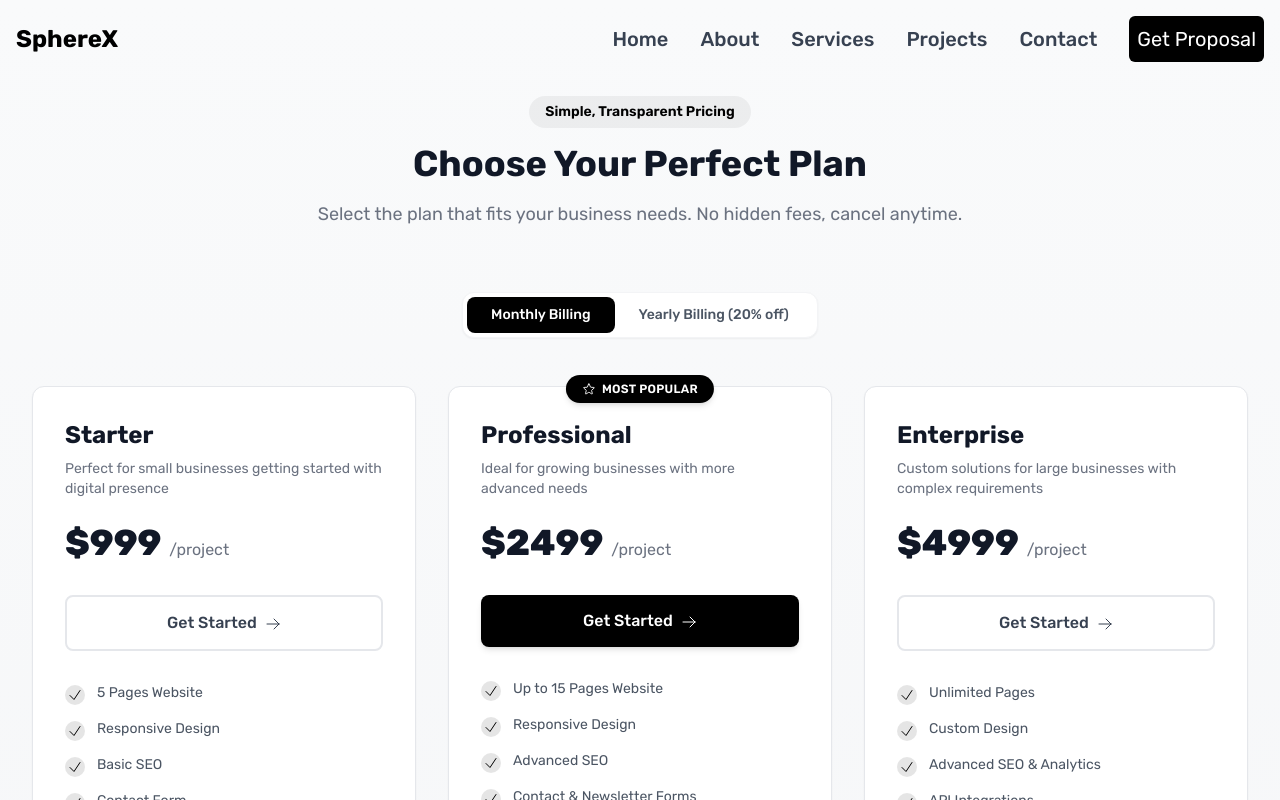
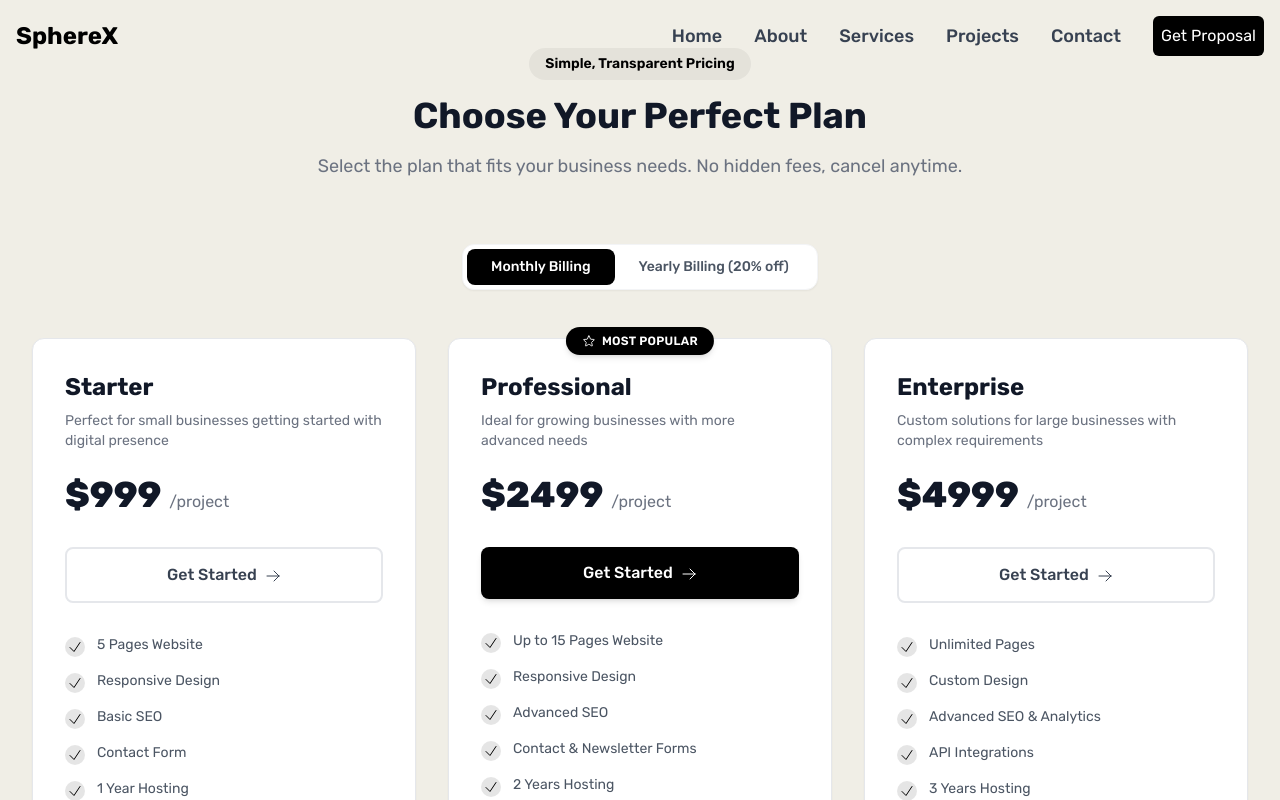
Before and after one commit to siddhuthecoder/spherex, a React (Vite) app: page /pricing in a window 1280 px wide. Shown: the top 800 px of the page. Built offline with nearby package versions, Linux system fonts and the light colour scheme.

Commit message:
updated ui version 4

```diff
--- a/src/components/Faq.jsx
+++ b/src/components/Faq.jsx
@@ -11,7 +11,7 @@ import { PlusIcon, MinusIcon } from '@heroicons/react/24/outline';
 export const FAQItem = ({ question, answer, isOpen, onClick }) => {
   return (
     <motion.div
-      className="group relative   border border-gray-200 rounded-2xl shadow-sm hover:shadow-xl transition-all duration-500 mb-6 overflow-hidden"
+      className="group relative bg-white   border border-gray-200 rounded-2xl shadow-sm hover:shadow-xl transition-all duration-500 mb-6 overflow-hidden"
       whileHover={{ y: -8, scale: 1.02 }}
       initial={{ opacity: 0, y: 20 }}
       whileInView={{ opacity: 1, y: 0 }}
@@ -62,7 +62,7 @@ export const FAQItem = ({ question, answer, isOpen, onClick }) => {
             transition={{ duration: 0.4, ease: "easeInOut" }}
             className="overflow-hidden relative z-10"
           >
-            <div className="px-8 pb-8 pt-0">
+            <div className="px-8 pb-8 pt-2">
               <div className="border-t border-gray-100 ">
                 <p className="text-gray-600 leading-relaxed text-base">
                   {answer}
@@ -137,7 +137,7 @@ const FAQList = ({ faqs: propFaqs }) => {
   const toggleFAQ = (i) => setOpenIndex(openIndex === i ? null : i);
 
   return (
-    <section className="py-24 bg-[#f0eee6] relative overflow-hidden">
+    <section className="py-12 bg-[#f0eee6] relative overflow-hidden">
       {/* Background decorative elements */}
       <div className="absolute inset-0 -z-10">
         <div className="absolute top-20 left-20 w-72 h-72 bg-blue-100/30 rounded-full blur-3xl"></div>
--- a/src/components/layout/Header.jsx
+++ b/src/components/layout/Header.jsx
@@ -55,7 +55,7 @@ const Header = () => {
               <Link
                 key={link.name}
                 to={link.path}
-                className={`relative font-medium  text-[20px] transition-colors duration-200 ${
+                className={`relative font-medium  text-[18px] transition-colors duration-200 ${
                   isActiveLink(link.path)
                     ? 'text-primary'
                     : 'text-gray-700 hover:text-primary'
@@ -69,7 +69,7 @@ const Header = () => {
             ))}
             <Link
               to="/get-proposal"
-              className="text-[20px] bg-black hover:bg-[#490000] text-white p-2 rounded-md hover:text-white mx-8"
+              className="text-[16px] bg-black hover:bg-[#490000] text-white p-2 rounded-md hover:text-white mx-8"
             >
               Get Proposal
             </Link>
--- a/src/pages/Pricing.jsx
+++ b/src/pages/Pricing.jsx
@@ -95,7 +95,7 @@ const Pricing = () => {
   };
 
   return (
-    <div className="min-h-screen bg-gradient-to-b from-gray-50 to-gray-100 font-sans py-12 px-4 sm:px-6 lg:px-8">
+    <div className="min-h-screen bg-[#f0eee6] font-sans pb-12 px-4 sm:px-6 lg:px-8">
       {/* Hero + billing toggle (same as before) */}
       {/* Pricing plans (omitted for brevity in canvas preview) */}
       <section className="py-12">
```
